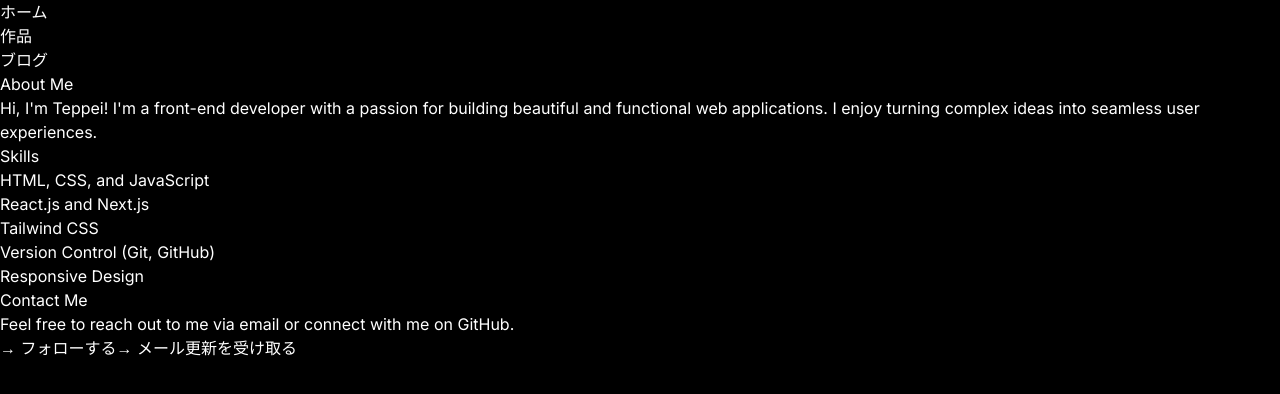
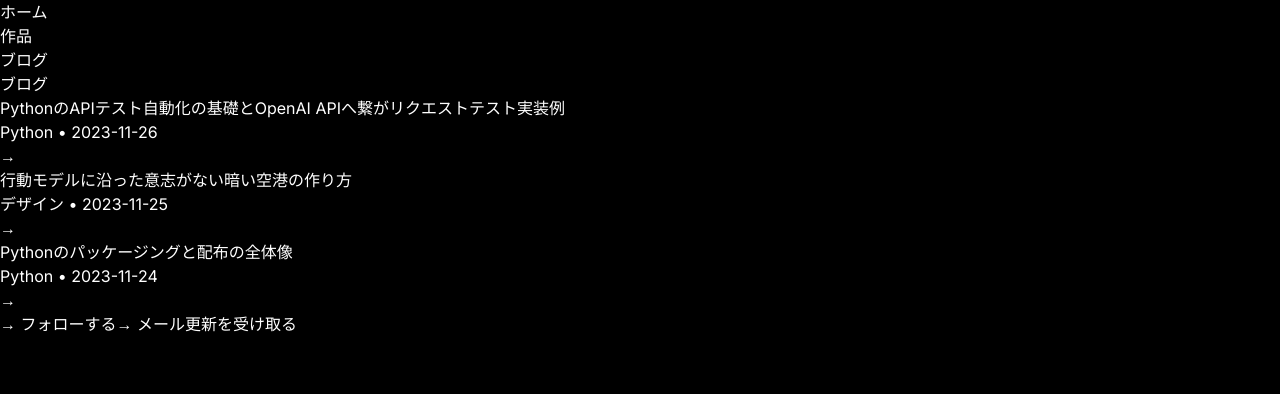
Before and after one commit to teppeisanoambl/my-portfolio, a Next.js app: page /blog in a window 1280 px wide. Shown: the top 394 px of the page. Built offline with nearby package versions, Linux system fonts and the light colour scheme.

Commit message:
アップデート

```diff
--- a/src/app/blog/page.jsx
+++ b/src/app/blog/page.jsx
@@ -1,50 +1,44 @@
-export default function About() {
-    return (
-      <div className="container mx-auto px-4 py-8">
-        {/* About Me Section */}
-        <section className="mb-8">
-          <h1 className="text-4xl font-bold mb-4">About Me</h1>
-          <p className="text-lg leading-relaxed">
-            Hi, I'm Teppei! I'm a front-end developer with a passion for building
-            beautiful and functional web applications. I enjoy turning complex
-            ideas into seamless user experiences.
-          </p>
-        </section>
+import Link from 'next/link'
 
-        {/* Skills Section */}
-        <section className="mb-8">
-          <h2 className="text-3xl font-bold mb-4">Skills</h2>
-          <ul className="list-disc list-inside space-y-2">
-            <li>HTML, CSS, and JavaScript</li>
-            <li>React.js and Next.js</li>
-            <li>Tailwind CSS</li>
-            <li>Version Control (Git, GitHub)</li>
-            <li>Responsive Design</li>
-          </ul>
-        </section>
+export default function Blog() {
+  const posts = [
+    {
+      title: "PythonのAPIテスト自動化の基礎とOpenAI APIへ繋がリクエストテスト実装例",
+      category: "Python",
+      date: "2023-11-26",
+    },
+    {
+      title: "行動モデルに沿った意志がない暗い空港の作り方",
+      category: "デザイン",
+      date: "2023-11-25",
+    },
+    {
+      title: "Pythonのパッケージングと配布の全体像",
+      category: "Python",
+      date: "2023-11-24",
+    },
+    // 必要に応じて、さらにブログ記事を追加してください
+  ]
 
-        {/* Contact Section */}
-        <section>
-          <h2 className="text-3xl font-bold mb-4">Contact Me</h2>
-          <p className="text-lg">
-            Feel free to reach out to me via{" "}
-            <a
-              href="mailto:teppei.sano@example.com"
-              className="text-blue-500 underline"
-            >
-              email
-            </a>{" "}
-            or connect with me on{" "}
-            <a
-              href="https://github.com/teppeisanoambl"
-              className="text-blue-500 underline"
-              target="_blank"
-              rel="noopener noreferrer"
-            >
-              GitHub
-            </a>.
-          </p>
-        </section>
+  return (
+    <div className="space-y-8">
+      <h1 className="text-3xl">ブログ</h1>
+      <div className="space-y-4">
+        {posts.map((post, i) => (
+          <Link key={i} href="#" className="block bg-gray-800 rounded-lg p-4 hover:bg-gray-700">
+            <div className="flex items-center space-x-4">
+              <div className="w-8 h-8 bg-blue-500 rounded-lg"></div>
+              <div className="flex-1">
+                <h3 className="text-white">{post.title}</h3>
+                <div className="text-sm text-gray-400 mt-1">
+                  {post.category} • {post.date}
+                </div>
+              </div>
+              <div className="text-gray-400">→</div>
+            </div>
+          </Link>
+        ))}
       </div>
-    );
+    </div>
+  )
   }
```
